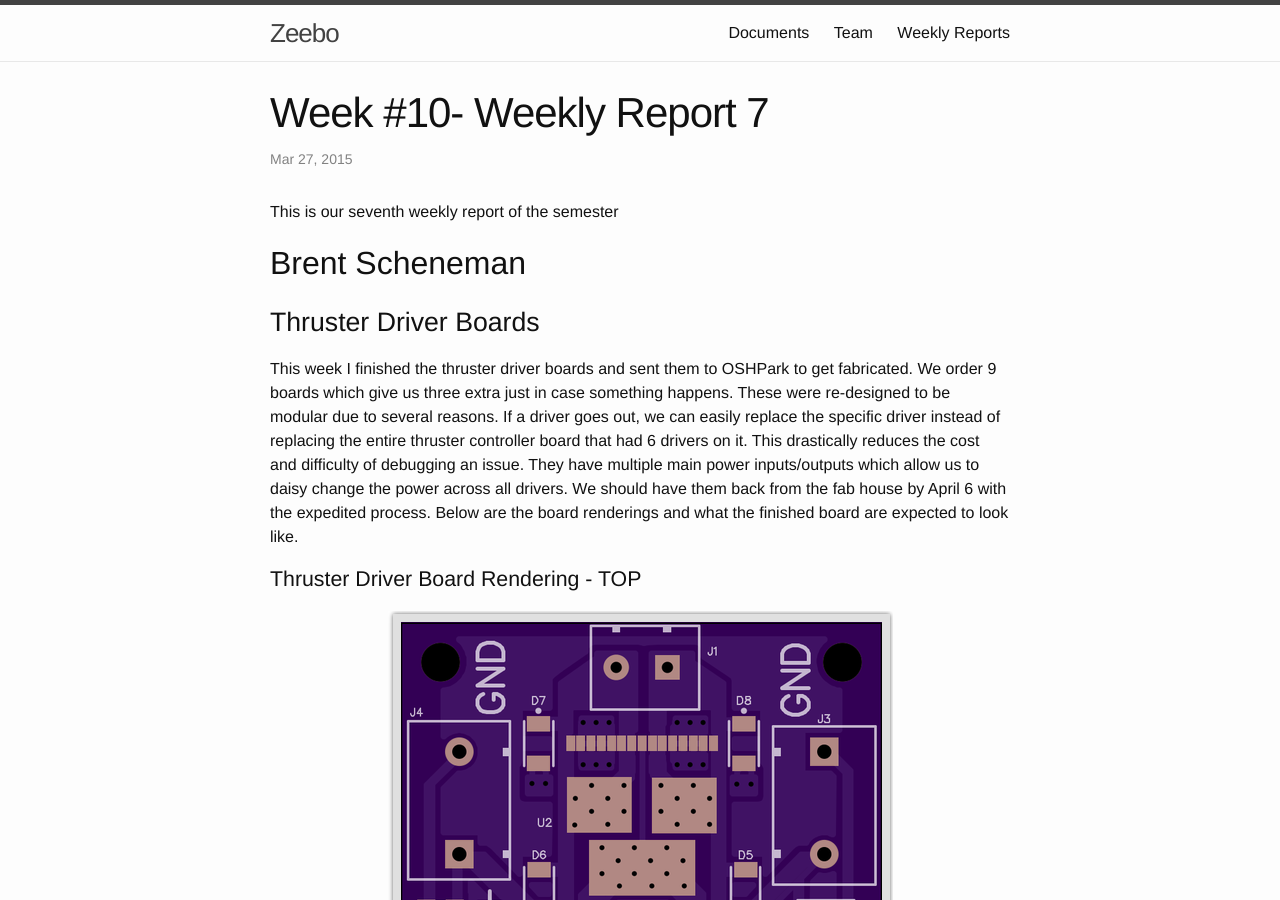
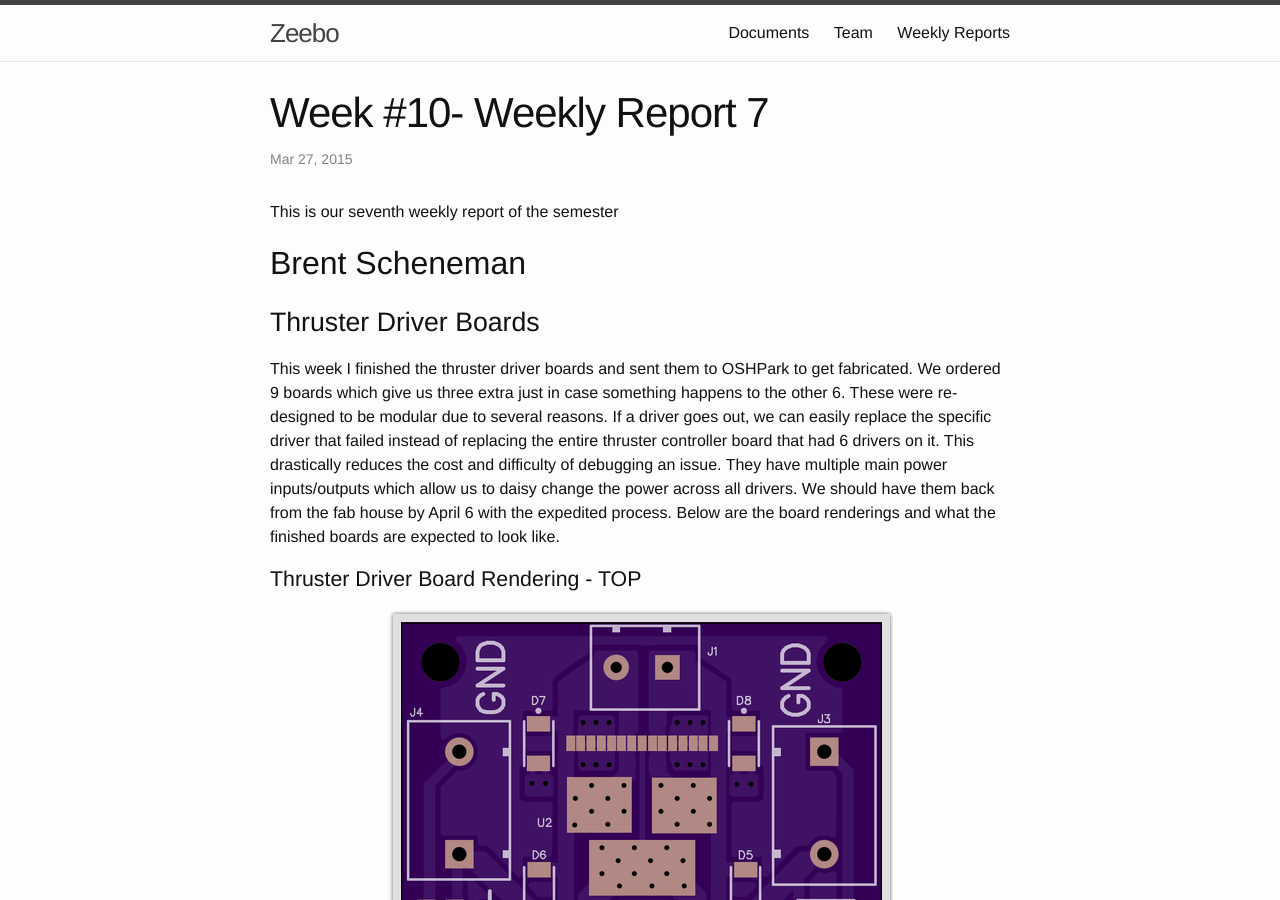
Before and after one commit to vartan/Xeebo, a Jekyll site: the page built from _posts/2015-03-27-weekly-report-10.md, in a window 1280 px wide and 900 px high. Built offline with Jekyll 4.4.1, drawn with Linux system fonts in a browser that asks for light colours; comment, search, counter and statistics services are not loaded.

Commit message:
Brent - Typo fixes

```diff
--- a/_posts/2015-03-27-weekly-report-10.md
+++ b/_posts/2015-03-27-weekly-report-10.md
@@ -11,7 +11,7 @@ This is our seventh weekly report of the semester
 
 ##Thruster Driver Boards
 
-This week I finished the thruster driver boards and sent them to OSHPark to get fabricated. We order 9 boards which give us three extra just in case something happens. These were re-designed to be modular due to several reasons. If a driver goes out, we can easily replace the specific driver instead of replacing the entire thruster controller board that had 6 drivers on it. This drastically reduces the cost and difficulty of debugging an issue. They have multiple main power inputs/outputs which allow us to daisy change the power across all drivers. We should have them back from the fab house by April 6 with the expedited process. Below are the board renderings and what the finished board are expected to look like.
+This week I finished the thruster driver boards and sent them to OSHPark to get fabricated. We ordered 9 boards which give us three extra just in case something happens to the other 6. These were re-designed to be modular due to several reasons. If a driver goes out, we can easily replace the specific driver that failed instead of replacing the entire thruster controller board that had 6 drivers on it. This drastically reduces the cost and difficulty of debugging an issue. They have multiple main power inputs/outputs which allow us to daisy change the power across all drivers. We should have them back from the fab house by April 6 with the expedited process. Below are the board renderings and what the finished boards are expected to look like.
 
 ###Thruster Driver Board Rendering - TOP
 ![Thruster Driver Board Rendering - TOP](/images/ThrusterBoardRenderingTop.png)
```
